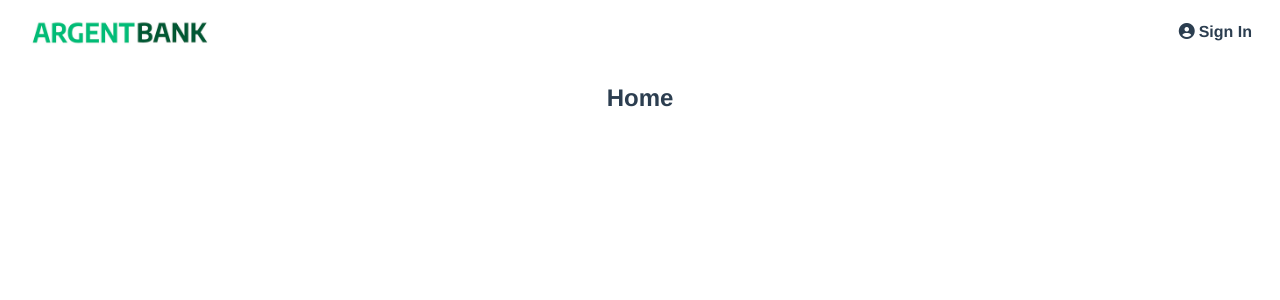
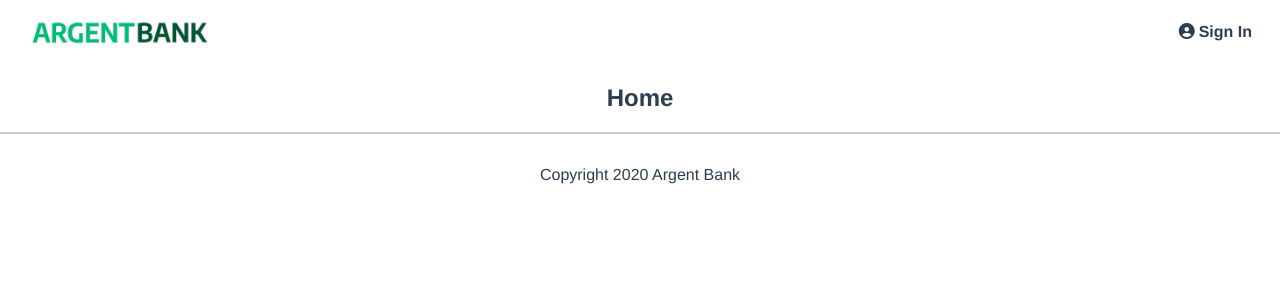
Before and after one commit to Debliqui/ArgentBank_Projet10, a React (Vite) app in the folder argentBank-Frontend/: page / in a window 1280 px wide. Shown: the top 300 px of the page. Built offline with nearby package versions, Linux system fonts and the light colour scheme.

Commit message:
Adding a footer component

```diff
--- /dev/null
+++ b/argentBank-Frontend/src/common/components/Footer/index.jsx
@@ -0,0 +1,9 @@
+import "./index.scss"
+
+export default function Footer() {
+  return (
+    <footer className="footer">
+      <p className="footer__text">Copyright 2020 Argent Bank</p>
+    </footer>
+  )
+}
--- /dev/null
+++ b/argentBank-Frontend/src/common/components/Footer/index.scss
@@ -0,0 +1,10 @@
+.footer {
+  display: flex;
+  justify-content: center;
+  border-top: 2px solid #ccc;
+  padding: 2rem 0 1.5rem;
+  &__text {
+  margin: 0;
+  padding: 0;
+}
+}
--- a/argentBank-Frontend/src/pages/Home/index.jsx
+++ b/argentBank-Frontend/src/pages/Home/index.jsx
@@ -1,13 +1,14 @@
+import Footer from "../../common/components/Footer"
 import Header from "../../common/components/Header"
 
 export default function Home() {
   return (
     <>
-      {" "}
       <Header />
       <div>
         <h2>Home</h2>
-      </div>{" "}
+      </div>
+      <Footer />
     </>
   )
 }
--- a/argentBank-Frontend/src/pages/SignIn/index.jsx
+++ b/argentBank-Frontend/src/pages/SignIn/index.jsx
@@ -1,3 +1,4 @@
+import Footer from "../../common/components/Footer"
 import Header from "../../common/components/Header"
 
 export default function SignIn() {
@@ -7,6 +8,7 @@ export default function SignIn() {
       <div>
         <h2>Sign In</h2>
       </div>
+      <Footer />
     </>
   )
 }
--- a/argentBank-Frontend/src/pages/User/index.jsx
+++ b/argentBank-Frontend/src/pages/User/index.jsx
@@ -1,3 +1,4 @@
+import Footer from "../../common/components/Footer"
 import Header from "../../common/components/Header"
 
 export default function User() {
@@ -7,6 +8,7 @@ export default function User() {
       <div>
         <h2>User</h2>
       </div>
+      <Footer />
     </>
   )
 }
```
